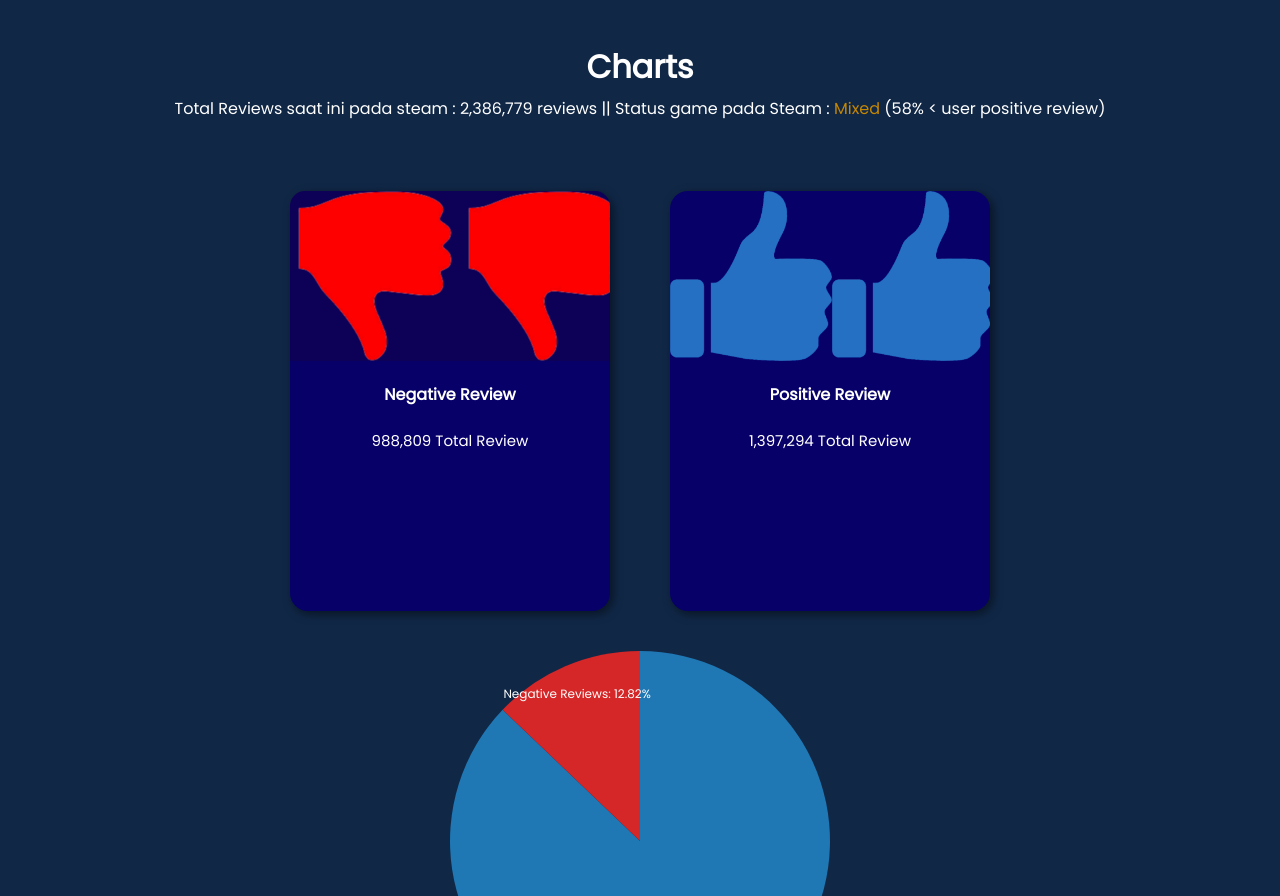
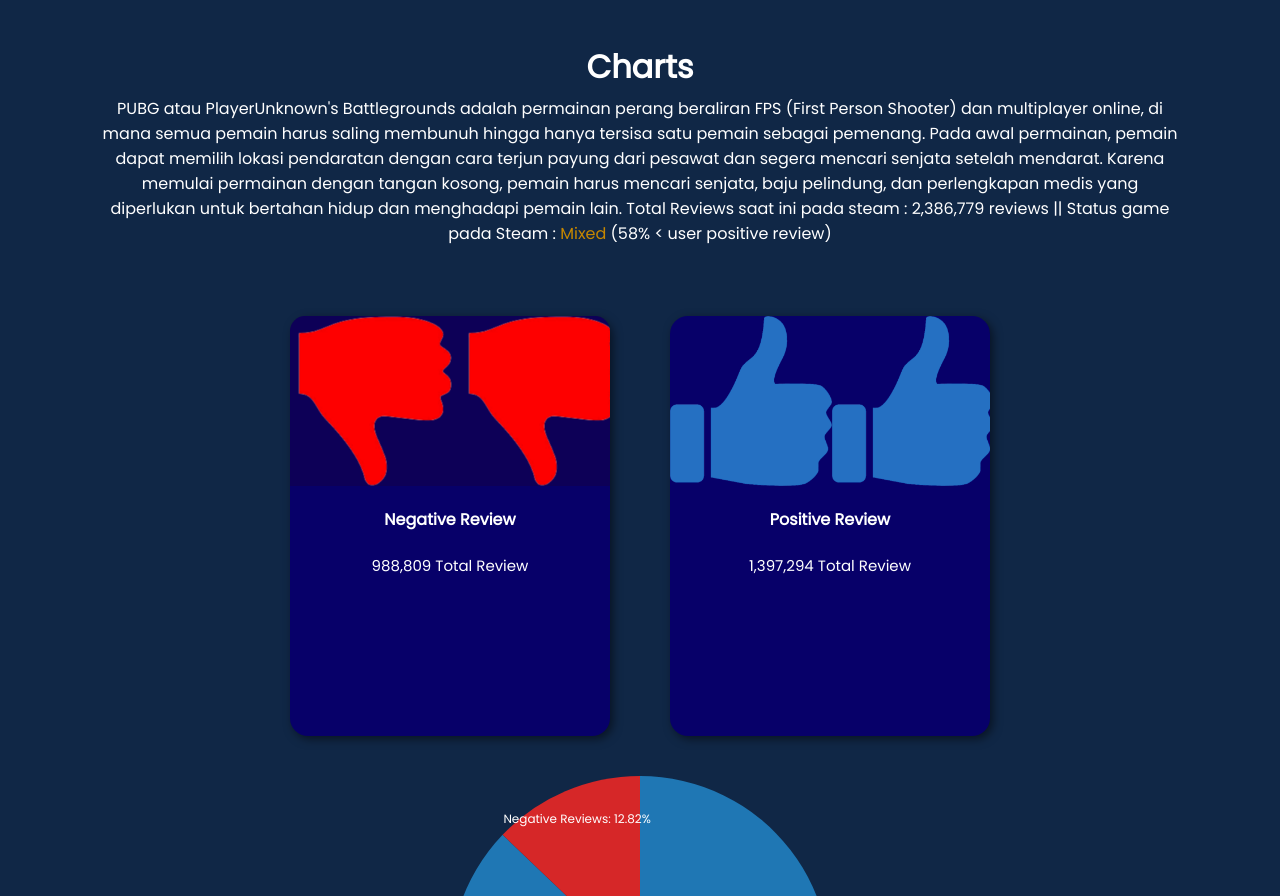
Before and after one commit to mdarturito/UAS_Davis, a plain HTML site: page pubg.html in a window 1280 px wide. Shown: the part 1044-1940 px from the top of the page. Drawn offline with nearby package versions, Linux system fonts and the light colour scheme; some packages are replaced by stand-ins of ours; a script that the page names is missing.

Commit message:
nambah Deskripsi

```diff
--- a/pubg.html
+++ b/pubg.html
@@ -64,7 +64,12 @@
         <div class="ds-intro">
             <h2>Charts</h2>
             <p class="deskripsi-destinasi">
-                Total Reviews saat ini pada steam : 2,386,779 reviews ||
+                PUBG atau PlayerUnknown's Battlegrounds adalah permainan perang beraliran FPS (First Person Shooter) dan
+                multiplayer online, di mana semua pemain harus saling membunuh hingga hanya tersisa satu pemain sebagai
+                pemenang. Pada awal permainan, pemain dapat memilih lokasi pendaratan dengan cara terjun payung dari pesawat
+                dan segera mencari senjata setelah mendarat. Karena memulai permainan dengan tangan kosong, pemain harus
+                mencari senjata, baju pelindung, dan perlengkapan medis yang diperlukan untuk bertahan hidup dan menghadapi
+                pemain lain. Total Reviews saat ini pada steam : 2,386,779 reviews ||
                 Status game pada Steam : <span style="color: rgb(198, 135, 0);">Mixed</span> (58% &lt; user positive review)
             </p>
             <div class="chart-container">
```
